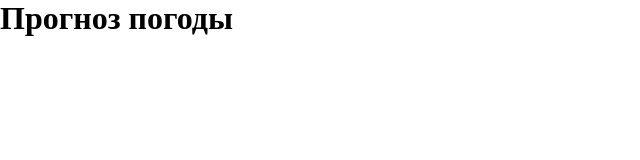
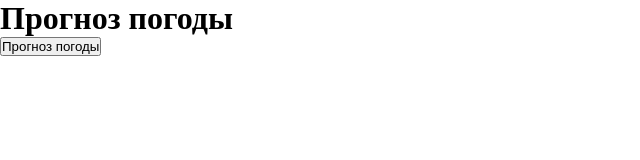
Before and after one commit to NikulinProfi/weather-forecast, a plain HTML site: page index.html in a window 1280 px wide. Shown: the whole page, without its empty margins (0-640 px from the left). Drawn offline with Linux system fonts and the light colour scheme.

Commit message:
upd 24.01 index.html

```diff
--- a/index.html
+++ b/index.html
@@ -9,6 +9,7 @@
   </head>
   <body>
     <h1>Прогноз погоды</h1>
+    <button>Прогноз погоды</button>
   </body>
   <script src="app.js"></script>
 </html>
```
